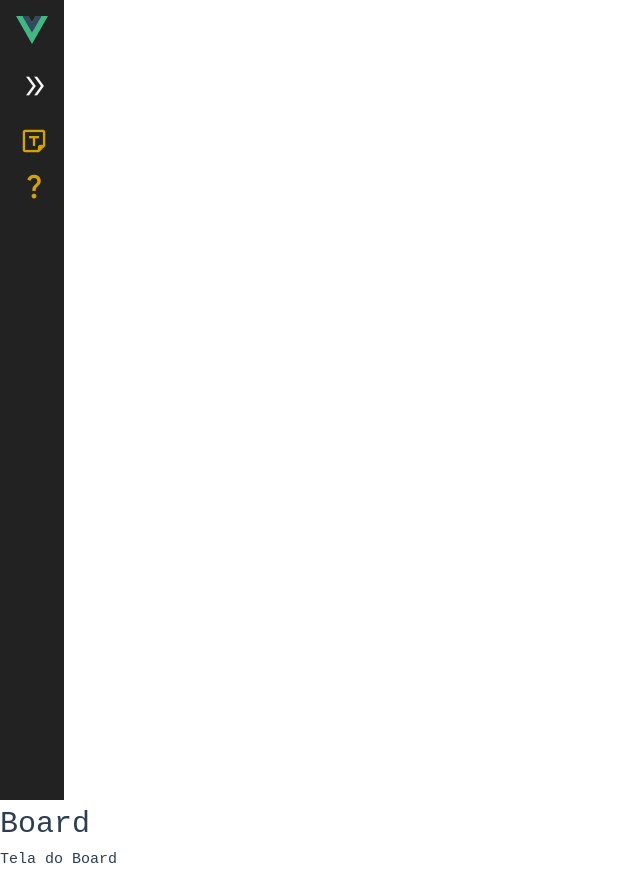
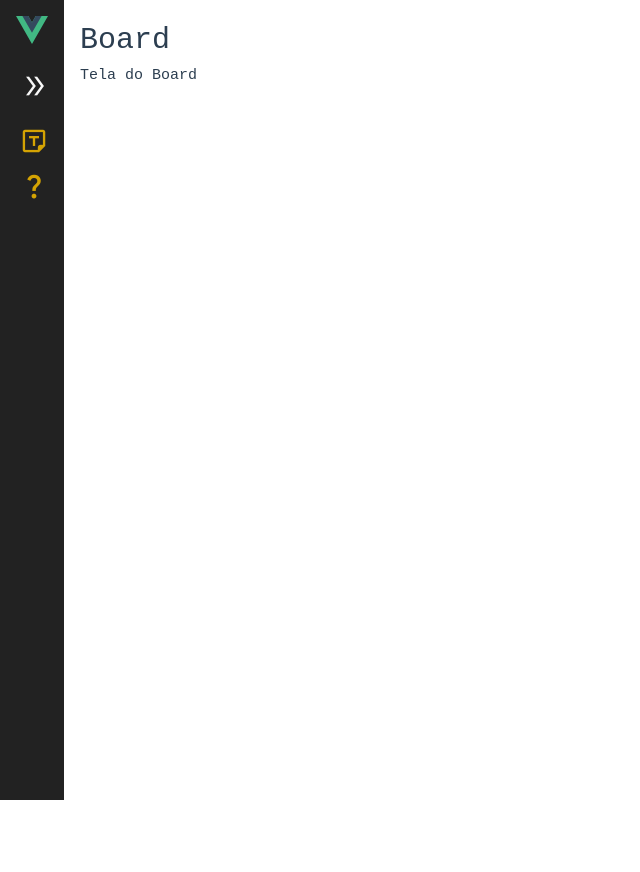
Before and after one commit to jemchaicoski/PostitWebFront, a Vue app: page / in a window 1280 px wide. Shown: the whole page, without its empty margins (0-640 px from the left). After the commit the page ends 800 px from the top, so only its background shows below. Built offline with nearby package versions, Linux system fonts and the light colour scheme.

Commit message:
fix views

```diff
--- a/src/App.vue
+++ b/src/App.vue
@@ -1,9 +1,7 @@
 <template>
   <div class="layout">
     <AppSidebar />
-    <div class="content">
-      <router-view />
-    </div>
+    <router-view class="content" />
   </div>
 </template>
 
--- a/src/assets/main.css
+++ b/src/assets/main.css
@@ -3,6 +3,16 @@
 #app {
   margin: 0 auto;
   font-weight: normal;
+  display: flex;
+
+  .layout {
+    display: flex;
+    width: 100%;
+    .content {
+      flex: 1 1 0;
+      padding: 1rem;
+    }
+  }
 }
 
 a {
--- a/src/components/AppSidebar.vue
+++ b/src/components/AppSidebar.vue
@@ -160,10 +160,5 @@ aside {
             }
         }
     }
-
-    @media (max-width: 1024px) {
-        position: absolute;
-        z-index: 99;
-    }
 }
 </style>
```
